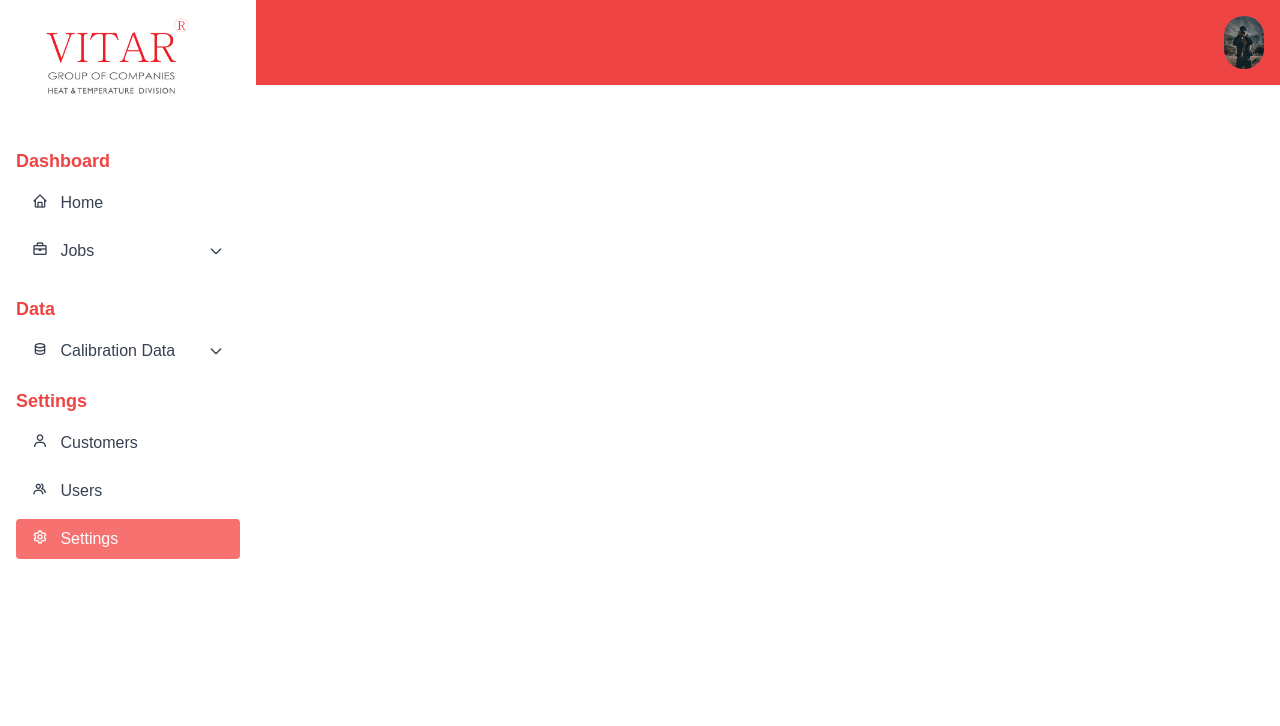
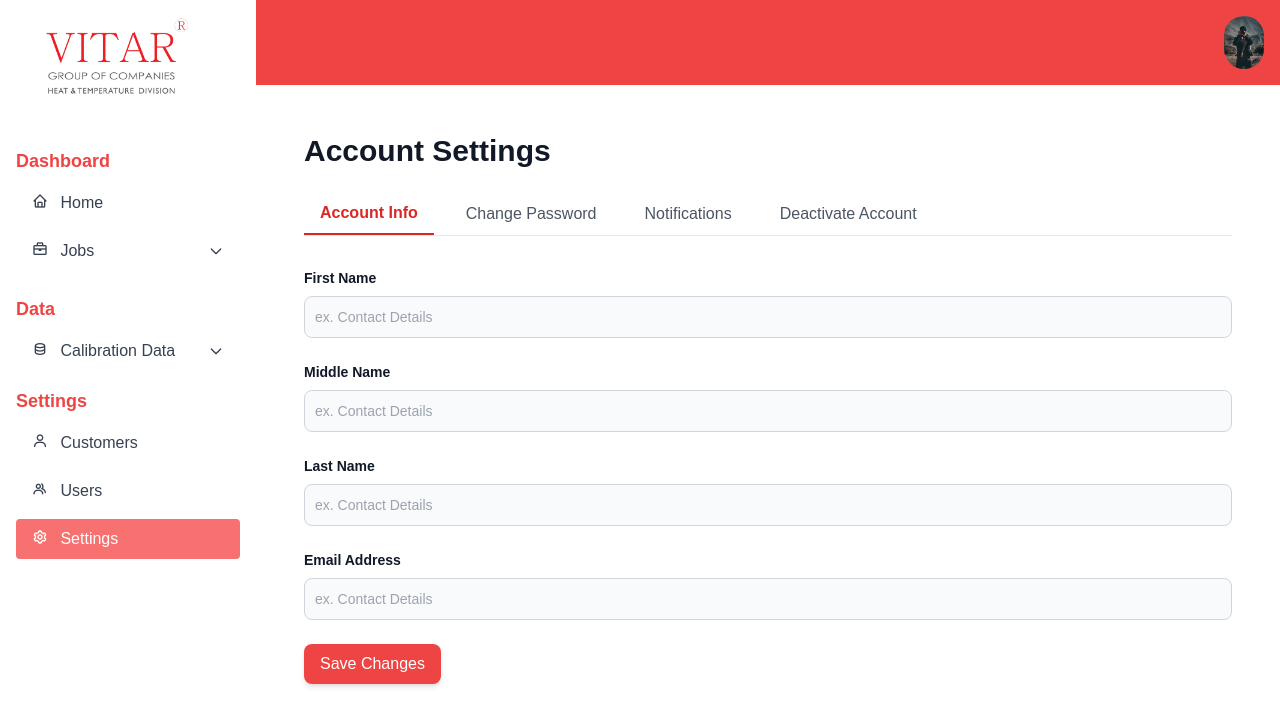
Before and after one commit to Irishgoudeng/vitar-groups, a Next.js app: page /dashboard/settings in a window 1280 px wide. Shown: the top 726 px of the page. Built offline with nearby package versions, Linux system fonts and the light colour scheme.

Commit message:
Added Settings Page

```diff
--- /dev/null
+++ b/src/app/components/Settings/AccountInfo.tsx
@@ -0,0 +1,52 @@
+"use client";
+
+import { useState } from "react";
+import InputField from "../common/InputField";
+import Button from "../common/Button";
+
+const AccountInfo: React.FC = () => {
+  const [firstName, setFirstName] = useState("");
+  const [middleName, setMiddleName] = useState("");
+  const [lastName, setLastName] = useState("");
+
+  const [emailAdd, setEmailAddress] = useState("");
+
+  return (
+    <form className="space-y-6">
+      <InputField
+        id="first_name"
+        label="First Name"
+        placeholder="ex. Contact Details"
+        value={firstName}
+        onChange={(e) => setFirstName(e.target.value)}
+      />
+
+      <InputField
+        id="middle_name"
+        label="Middle Name"
+        placeholder="ex. Contact Details"
+        value={middleName}
+        onChange={(e) => setMiddleName(e.target.value)}
+      />
+
+      <InputField
+        id="last_name"
+        label="Last Name"
+        placeholder="ex. Contact Details"
+        value={lastName}
+        onChange={(e) => setLastName(e.target.value)}
+      />
+
+      <InputField
+        id="email_address"
+        label="Email Address"
+        placeholder="ex. Contact Details"
+        value={emailAdd}
+        onChange={(e) => setEmailAddress(e.target.value)}
+      />
+      <Button label="Save Changes" type="submit" />
+    </form>
+  );
+};
+
+export default AccountInfo;
--- /dev/null
+++ b/src/app/components/Settings/ChangePassword.tsx
@@ -0,0 +1,32 @@
+"use client";
+
+import InputField from "../common/InputField";
+import Button from "../common/Button";
+import { useState } from "react";
+
+const ChangePassword: React.FC = () => {
+  const [new_password, setNewPassword] = useState("");
+  const [confirm_password, setConfirmPassword] = useState("");
+  return (
+    <form className="space-y-6">
+      <InputField
+        id="new_password"
+        label="New Password"
+        placeholder=""
+        value={new_password}
+        onChange={(e) => setNewPassword(e.target.value)}
+      />
+
+      <InputField
+        id="new_password"
+        label="New Password"
+        placeholder=""
+        value={confirm_password}
+        onChange={(e) => setConfirmPassword(e.target.value)}
+      />
+      <Button label="Update Password" type="submit" />
+    </form>
+  );
+};
+
+export default ChangePassword;
--- /dev/null
+++ b/src/app/components/Settings/DeactivateAccount.tsx
@@ -0,0 +1,14 @@
+"use client";
+
+import Button from "../common/Button";
+
+const DeactivateAccount: React.FC = () => {
+  return (
+    <div className="space-y-4 text-gray-900">
+      <p>Once you deactivate your account, you will lose access to all data.</p>
+      <Button label="Deactivate Account" type="button" />
+    </div>
+  );
+};
+
+export default DeactivateAccount;
--- /dev/null
+++ b/src/app/components/Settings/NotificationsSettings.tsx
@@ -0,0 +1,18 @@
+"use client";
+
+const Notifications: React.FC = () => {
+  return (
+    <form className="space-y-6 text-gray-900">
+      <label className="flex items-center">
+        <input type="checkbox" className="form-checkbox" />
+        <span className="ml-2">Email Notifications</span>
+      </label>
+      <label className="flex items-center">
+        <input type="checkbox" className="form-checkbox" />
+        <span className="ml-2">SMS Notifications</span>
+      </label>
+    </form>
+  );
+};
+
+export default Notifications;
--- /dev/null
+++ b/src/app/components/Settings/SettingsTabs.tsx
@@ -0,0 +1,38 @@
+"use client";
+
+interface Tab {
+  label: string;
+  key: string;
+}
+
+interface SettingsTabsProps {
+  tabs: Tab[];
+  activeTab: string;
+  onTabClick: (key: string) => void;
+}
+
+const SettingsTabs: React.FC<SettingsTabsProps> = ({
+  tabs,
+  activeTab,
+  onTabClick,
+}) => {
+  return (
+    <div className="flex space-x-4 border-b border-gray-200">
+      {tabs.map((tab) => (
+        <button
+          key={tab.key}
+          onClick={() => onTabClick(tab.key)}
+          className={`pb-2 px-4 ${
+            activeTab === tab.key
+              ? "border-b-2 border-red-600 text-red-600 font-semibold"
+              : "text-gray-600"
+          }`}
+        >
+          {tab.label}
+        </button>
+      ))}
+    </div>
+  );
+};
+
+export default SettingsTabs;
--- /dev/null
+++ b/src/app/components/common/DisabledField.tsx
@@ -0,0 +1,32 @@
+import React from "react";
+
+interface DisabledFieldProps {
+  id: string;
+  label: string;
+  placeholder?: string;
+}
+
+const DisabledField: React.FC<DisabledFieldProps> = ({
+  id,
+  label,
+  placeholder,
+}) => (
+  <div className="xl:mb-6">
+    <label
+      htmlFor={id}
+      className="block mb-2 text-xs xl:text-sm font-bold text-gray-900"
+    >
+      {label}
+    </label>
+    <input
+      type="text"
+      id={id}
+      className="bg-gray-300 border border-gray-300 text-gray-900 text-sm rounded-lg focus:ring-blue-500 focus:border-blue-500 block w-full p-2.5"
+      placeholder={placeholder}
+      required
+      disabled
+    />
+  </div>
+);
+
+export default DisabledField;
--- /dev/null
+++ b/src/app/components/common/InputField.tsx
@@ -0,0 +1,41 @@
+import React from "react";
+
+interface InputFieldProps {
+  id: string;
+  label: string;
+  value: string;
+  onChange: (e: React.ChangeEvent<HTMLInputElement>) => void;
+  placeholder?: string;
+  type?: string; // Optional, defaults to "text"
+  required?: boolean; // Optional, defaults to false
+}
+
+const InputField: React.FC<InputFieldProps> = ({
+  id,
+  label,
+  value,
+  onChange,
+  placeholder = "", // Optional placeholder, defaults to empty
+  type = "text", // Optional type, defaults to "text"
+  required = false, // Optional required flag, defaults to false
+}) => (
+  <div className="mb-4 xl:mb-6">
+    <label
+      htmlFor={id}
+      className="block mb-2 text-xs xl:text-sm font-bold text-gray-900"
+    >
+      {label}
+    </label>
+    <input
+      type={type}
+      id={id}
+      className="bg-gray-50 border border-gray-300 text-gray-900 text-sm rounded-lg focus:ring-blue-500 focus:border-blue-500 block w-full p-2.5"
+      placeholder={placeholder}
+      value={value}
+      onChange={onChange}
+      required={required}
+    />
+  </div>
+);
+
+export default InputField;
--- a/src/app/dashboard/jobs/add/page.tsx
+++ b/src/app/dashboard/jobs/add/page.tsx
@@ -2,55 +2,21 @@
 
 import { useState } from "react";
 import Button from "../../../components/common/Button";
+import InputField from "@/app/components/common/InputField";
+import DisabledField from "@/app/components/common/DisabledField";
 
 const AddJobPage: React.FC = () => {
   const [activeTab, setActiveTab] = useState("summary");
 
-  // Reusable input component
-  const InputField: React.FC<{
-    id: string;
-    label: string;
-    placeholder?: string;
-  }> = ({ id, label, placeholder }) => (
-    <div className="mb-4 xl:mb-6">
-      <label
-        htmlFor={id}
-        className="block mb-2 text-xs xl:text-sm font-bold text-gray-900"
-      >
-        {label}
-      </label>
-      <input
-        type="text"
-        id={id}
-        className="bg-gray-50 border border-gray-300 text-gray-900 text-sm rounded-lg focus:ring-blue-500 focus:border-blue-500 block w-full p-2.5"
-        placeholder={placeholder}
-        required
-      />
-    </div>
-  );
-
-  const DisabledField: React.FC<{
-    id: string;
-    label: string;
-    placeholder?: string;
-  }> = ({ id, label, placeholder }) => (
-    <div className="xl:mb-6">
-      <label
-        htmlFor={id}
-        className="block mb-2 text-xs xl:text-sm font-bold text-gray-900 "
-      >
-        {label}
-      </label>
-      <input
-        type="text"
-        id={id}
-        className="bg-gray-300 border border-gray-300 text-gray-900 text-sm rounded-lg focus:ring-blue-500 focus:border-blue-500 block w-full p-2.5 "
-        placeholder={placeholder}
-        required
-        disabled
-      />
-    </div>
-  );
+  // State management for input fields
+  const [customerName, setCustomerName] = useState("");
+  const [contactName, setContactName] = useState("");
+  const [firstName, setFirstName] = useState("");
+  const [middleName, setMiddleName] = useState("");
+  const [lastName, setLastName] = useState("");
+  const [phoneNumber, setPhoneNumber] = useState("");
+  const [mobilePhone, setMobilePhone] = useState("");
+  const [emailAddress, setEmailAddress] = useState("");
 
   const equipmentOptions = [
     { id: "1", name: "Thermometer" },
@@ -64,15 +30,15 @@ const AddJobPage: React.FC = () => {
       <h1 className="text-3xl font-semibold text-gray-900 mb-8">Add Job</h1>
 
       {/* Tab Navigation */}
-      <div className="flex space-x-4 mb-8">
+      <div className="flex space-x-4 mb-8 border-b">
         {["summary", "location", "scheduling"].map((tab) => (
           <span
             key={tab}
             onClick={() => setActiveTab(tab)}
-            className={`cursor-pointer px-4 py-2 border ${
+            className={`cursor-pointer px-4 py-2 border-b-2 ${
               activeTab === tab
-                ? "border-red-600 text-red-600 font-semibold underline"
-                : "border-transparent text-gray-700"
+                ? "border-red-600 text-red-600 font-semibold"
+                : "border-transparent text-gray-700 hover:border-gray-300"
             }`}
           >
             {tab.charAt(0).toUpperCase() + tab.slice(1)}
@@ -82,14 +48,16 @@ const AddJobPage: React.FC = () => {
 
       <form className="space-y-6 text-black bg-gray-200 p-8 m-4">
         {activeTab === "summary" && (
-          <div className="">
-            <h2 className="text-2xl font-bold mb-4 xl:mb-6 ">Job Summary</h2>
+          <div>
+            <h2 className="text-2xl font-bold mb-4 xl:mb-6">Job Summary</h2>
 
             {/* Search Customer Name Input */}
             <InputField
               id="customer_name"
               label="Search Customer Name"
               placeholder="ex. 1001-250"
+              value={customerName}
+              onChange={(e) => setCustomerName(e.target.value)}
             />
 
             <hr className="my-4" />
@@ -105,24 +73,31 @@ const AddJobPage: React.FC = () => {
               id="contact_name"
               label="Contact Name"
               placeholder="Contact Name"
+              value={contactName}
+              onChange={(e) => setContactName(e.target.value)}
             />
 
-            {/* Map for multiple contact fields */}
             <div className="grid grid-cols-3 gap-4 xl:gap-6 mb-6">
               <InputField
                 id="first_name"
                 label="First Name"
                 placeholder="ex. Contact Details"
+                value={firstName}
+                onChange={(e) => setFirstName(e.target.value)}
               />
               <InputField
                 id="middle_name"
                 label="Middle Name"
                 placeholder="ex. Contact Details"
+                value={middleName}
+                onChange={(e) => setMiddleName(e.target.value)}
               />
               <InputField
                 id="last_name"
                 label="Last Name"
                 placeholder="ex. Contact Details"
+                value={lastName}
+                onChange={(e) => setLastName(e.target.value)}
               />
             </div>
 
@@ -131,16 +106,22 @@ const AddJobPage: React.FC = () => {
                 id="phone_number"
                 label="Phone Number"
                 placeholder="ex. Contact Details"
+                value={phoneNumber}
+                onChange={(e) => setPhoneNumber(e.target.value)}
               />
               <InputField
                 id="mobile_phone"
                 label="Mobile Phone"
                 placeholder="ex. Contact Details"
+                value={mobilePhone}
+                onChange={(e) => setMobilePhone(e.target.value)}
               />
               <InputField
                 id="email_address"
                 label="Email Address"
                 placeholder="ex. Contact Details"
+                value={emailAddress}
+                onChange={(e) => setEmailAddress(e.target.value)}
               />
             </div>
 
@@ -177,7 +158,13 @@ const AddJobPage: React.FC = () => {
             <h2 className="text-2xl font-bold mt-8 mb-4">Job Location</h2>
             <p className="mb-4">Details about Job Location</p>
 
-            <InputField id="location_id" label="Location ID" placeholder="" />
+            <InputField
+              id="location_id"
+              label="Location ID"
+              placeholder=""
+              value=""
+              onChange={() => {}}
+            />
 
             <div className="grid grid-cols-3 gap-4 xl:gap-6 mb-6">
               <DisabledField
@@ -266,20 +253,21 @@ const AddJobPage: React.FC = () => {
               />
             </div>
             {/* Job Priority */}
-            <div className="mb-6 xl:w-1/6">
+            <div className="mb-6">
               <label
-                htmlFor="job_priority"
-                className="block mb-2 text-xs xl:text-sm font-bold text-gray-900"
+                htmlFor="priority"
+                className="block mb-2 text-sm font-bold text-gray-900"
               >
                 Job Priority
               </label>
               <select
-                id="job_priority"
+                id="priority"
                 className="bg-gray-50 border border-gray-300 text-gray-900 text-sm rounded-lg focus:ring-blue-500 focus:border-blue-500 block w-full p-2.5"
                 required
               >
-                <option value="High">High</option>
-                <option value="Low">Low</option>
+                <option value="">Select Priority</option>
+                <option value="high">High</option>
+                <option value="low">Low</option>
               </select>
             </div>
           </div>
@@ -287,10 +275,16 @@ const AddJobPage: React.FC = () => {
 
         {/* Submit Button */}
         <div className="flex justify-end items-end">
-          <Button
-            label={activeTab === "summary" || "location" ? "Next" : "Submit"}
-            type="button" // or whatever type you need
-          />
+          <div className="xl:w-1/6 w-full">
+            <Button
+              label={
+                activeTab === "summary" || activeTab === "location"
+                  ? "Next"
+                  : "Schedule Job"
+              }
+              type="submit"
+            />
+          </div>
         </div>
       </form>
     </div>
--- a/src/app/dashboard/settings/page.tsx
+++ b/src/app/dashboard/settings/page.tsx
@@ -1,9 +1,50 @@
-import React from "react";
+"use client";
+
+import { useState } from "react";
+import SettingsTabs from "../../components/Settings/SettingsTabs";
+import AccountInfo from "../../components/Settings/AccountInfo";
+import ChangePassword from "../../components/Settings/ChangePassword";
+import Notifications from "../../components/Settings/NotificationsSettings";
+import DeactivateAccount from "../../components/Settings/DeactivateAccount";
 
 const SettingsPage = () => {
+  const [activeTab, setActiveTab] = useState<string>("account");
+
+  const renderActiveTab = () => {
+    switch (activeTab) {
+      case "account":
+        return <AccountInfo />;
+      case "password":
+        return <ChangePassword />;
+      case "notifications":
+        return <Notifications />;
+      case "deactivate":
+        return <DeactivateAccount />;
+      default:
+        return <AccountInfo />;
+    }
+  };
+
   return (
-    <div>
-      <div></div>
+    <div className="p-6 lg:p-12 bg-white min-h-screen">
+      <h1 className="text-3xl font-semibold text-gray-900 mb-8">
+        Account Settings
+      </h1>
+
+      {/* Tab Navigation */}
+      <SettingsTabs
+        tabs={[
+          { label: "Account Info", key: "account" },
+          { label: "Change Password", key: "password" },
+          { label: "Notifications", key: "notifications" },
+          { label: "Deactivate Account", key: "deactivate" },
+        ]}
+        activeTab={activeTab}
+        onTabClick={setActiveTab}
+      />
+
+      {/* Render the active tab content */}
+      <div className="mt-8">{renderActiveTab()}</div>
     </div>
   );
 };
```
Also changed, not shown: src/app/components/common/Navbar.tsx (+21 -5 lines).
